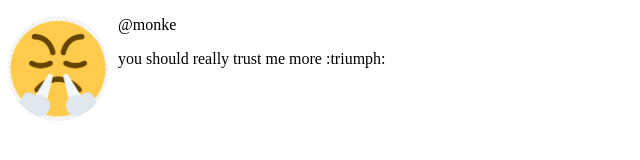
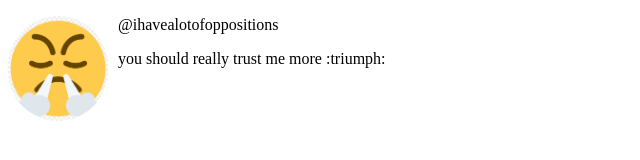
Before and after one commit to Amenokage0/-monke.github.io, a plain HTML site: page index.html in a window 1280 px wide. Shown: the whole page, without its empty margins (0-640 px from the left). Drawn offline with Linux system fonts and the light colour scheme.

Commit message:
Update index.html

```diff
--- a/index.html
+++ b/index.html
@@ -13,7 +13,7 @@
     </head>
     <body>
         <img src="triumph.jpg">
-        <p>@monke</p>
+        <p>@ihavealotofoppositions</p>
         <p>you should really trust me more :triumph:</p>
     </body>
 </html>
```
